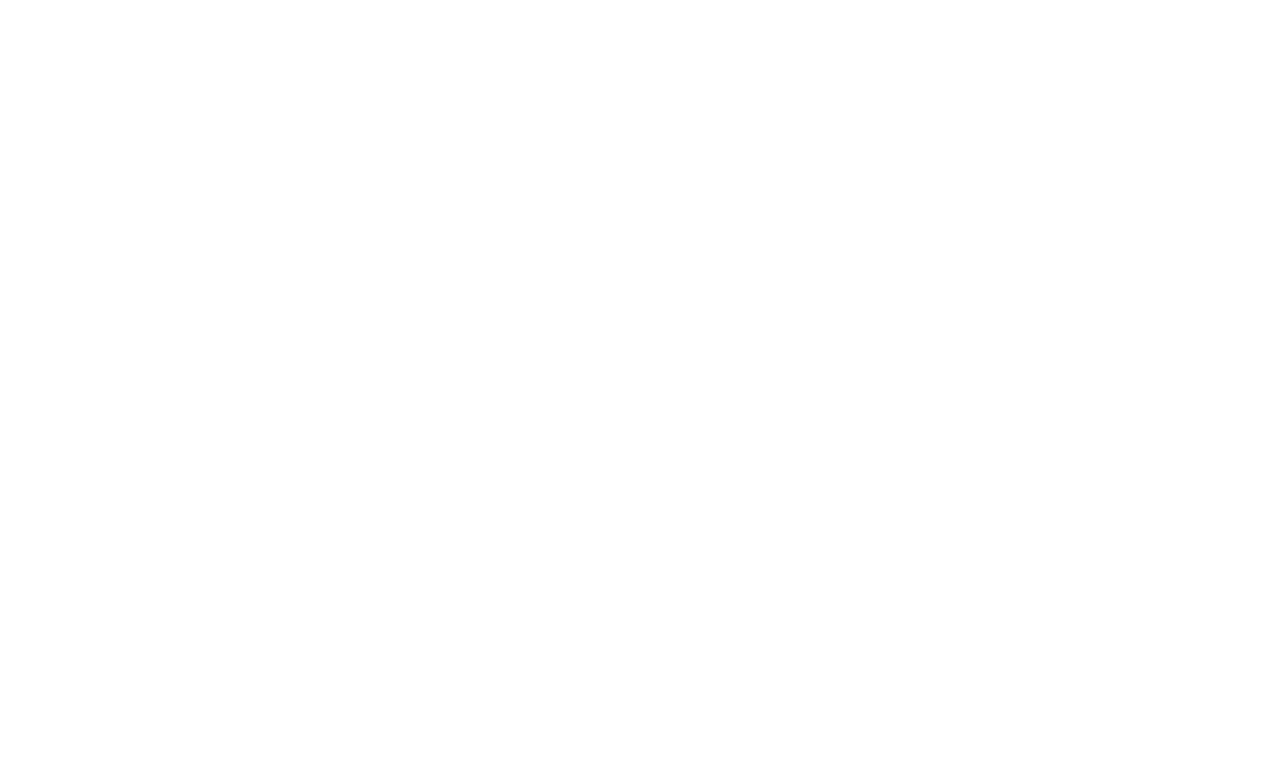
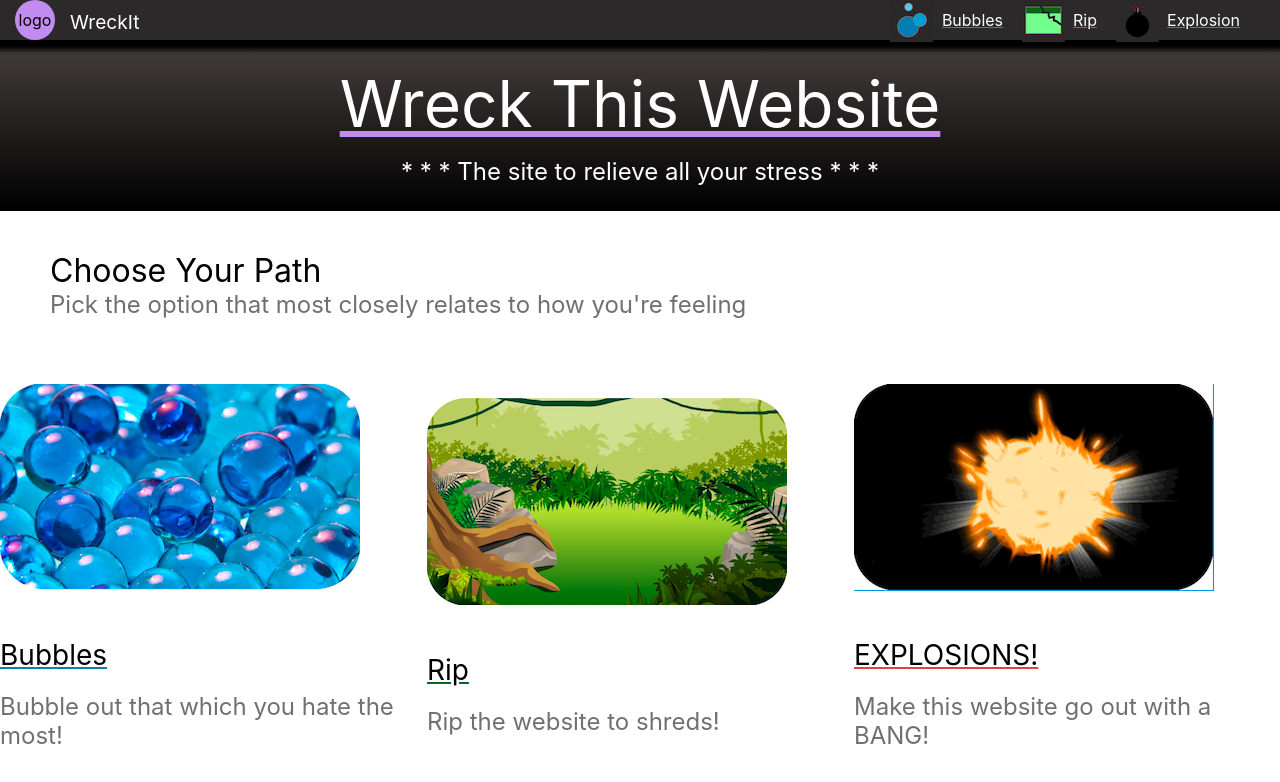
Before and after one commit to svonhatten/wreck-this, a React (Create React App) app in the folder wreck-this/: page /Home in a window 1280 px wide. Shown: the top 782 px of the page. Built offline with nearby package versions, Linux system fonts and the light colour scheme.

Commit message:
added Home to router and updated naming

```diff
--- a/wreck-this/src/App.jsx
+++ b/wreck-this/src/App.jsx
@@ -6,8 +6,9 @@
 } from "react-router-dom";
 
 
-import logo from './logo.svg';
+// import logo from './logo.svg';
 import './App.css';
+import Home from './WebPages/Home/Home';
 import BubblePage from './WebPages/Bubble/Bubble';
 import ExplosionPage from './WebPages/Explosion/Explosion';
 
@@ -16,6 +17,9 @@
     <Router>
       <div>
         <Switch>
+          <Route exact path="/Home">
+            <Home />
+          </Route>
           <Route exact path="/Bubble">
             <BubblePage />
           </Route>
--- a/wreck-this/src/WebPages/Home/Home.jsx
+++ b/wreck-this/src/WebPages/Home/Home.jsx
@@ -1,5 +1,5 @@
 import React, { Component } from 'react';
-import './styles.css';
+import './stylesHome.css';
 import bubble from './bubble.jpg';
 import rip from './rip.jpg';
 import explosion from './explosion.jpg';
@@ -13,7 +13,7 @@
             <div>
                 <div className={'home'}>
                     {/* navigation bar */}
-                    <div className={'navBarContainer'}>
+                    <div className={'navBarContainerHome'}>
                         {/* logo */}
                         <div className={'navBarLogoContainer'}>
                             <div className={'navBarLogo'}>logo</div>
@@ -36,12 +36,12 @@
                         </div>
                     </div>
                     {/* title section (the black part of screen) */}
-                    <div className={'titleContainer'}>
+                    <div className={'titleContainerHome'}>
                         <div className={'titleText'}>Wreck This Website</div>
                         <div className={'titleSubtext'}>*   *   *   The site to relieve all your stress   *   *   *</div>
                     </div>
                     {/* bottom section (everything below title section) */}
-                    <div className={'bodyContainer'}>
+                    <div className={'bodyContainerHome'}>
                         <div>
                             <div className={'bodyTitleText'}>Choose Your Path</div>
                             <div className={'bodyTitleSubtext'}>Pick the option that most closely relates to how you're feeling</div>
--- /dev/null
+++ b/wreck-this/src/WebPages/Home/stylesHome.css
@@ -0,0 +1,220 @@
+.home {
+    height: 100vh;
+    display: flex;
+    flex-direction: column;
+    justify-content: space-between;
+}
+
+.navBarContainerHome {
+    /* height: 60px; */
+    flex: 1;
+    display: flex;
+    flex-direction: row;
+    justify-content: space-between;
+    align-items: center;
+    background-color: #2B2929;
+    box-shadow: 0 5px 5px 5px #000000;
+    position:relative;
+    z-index: 10;
+}
+
+.navBarLogoContainer {
+    display: flex;
+    flex-direction: row;
+    justify-content: space-between;
+}
+
+.navBarLogo {
+    height: 40px;
+    width: 40px;
+    border-radius: 20px;
+    background-color: #C18BEF;
+    display: flex;
+    justify-content: center;
+    align-items: center;
+    margin-left: 15px;
+}
+
+.navBarText {
+    color: white;
+    font-size: 1.2rem;
+    margin-left: 15px;
+    margin-top: 10px;
+}
+
+.navBarDestr {
+    display: flex;
+    flex-direction: row;
+    justify-content: right;
+    align-items: space-between;
+    margin-right: 20px;
+}
+
+.navBarDestrLogo {
+    height: 40px;
+    max-width: 40px;
+    border-radius: 20px;
+    /* background-color: #C18BEF; */
+    display: flex;
+    justify-content: center;
+    align-items: center;
+    margin-right: 10px;
+
+}
+
+.navBarDestrText {
+    color: #707070;
+    display: flex;
+    justify-content: center;
+    align-items: center;
+    margin-right: 20px;
+    text-decoration-line: underline;
+    text-decoration-style: solid;
+    text-decoration-color: #C18BEF;
+}
+
+.titleContainerHome {
+    flex: 6;
+    display: flex;
+    flex-direction: column;
+    justify-content: center;
+    align-items: center;
+    background-image: linear-gradient(to bottom, #463E3E, #000000);
+
+}
+
+.titleText {
+    color: white;
+    text-decoration-line: underline;
+    text-decoration-style: solid;
+    text-decoration-color: #C18BEF;
+    font-size: 4.0rem;
+    padding-bottom: 15px;
+}
+
+.titleSubtext {
+    color: white;
+    font-size: 1.5rem;
+}
+
+.bodyContainerHome {
+    height: 100vh;
+    flex: 7;
+    display: flex;
+    flex-direction: column;
+    justify-content: space-between;
+    align-items: left;
+    background-color: white;
+}
+
+.bodyTitleText {
+    color: black;
+    font-size: 2.0rem;
+    margin-top: 40px;
+    margin-left: 50px;
+}
+
+.bodyTitleSubtext {
+    color: #707070;
+    font-size: 1.5rem;
+    margin-left: 50px;
+    margin-bottom: 65px;
+}
+
+.destrChoicesContainer {
+    display: flex;
+    flex-direction: row;
+    justify-content: space-evenly;
+    align-items: center;
+
+}
+
+.bubbleContainer {
+    display: flex;
+    flex-direction: column;
+    justify-content: space-evenly;
+    align-items: left;
+    margin-bottom: 50px;
+}
+
+.bubbleImage {
+    height: 244.5px;
+    width: 427px;
+    border-radius: 30px;
+    /* background-color: lightblue; */
+}
+
+.bubbleText {
+    color: black;
+    font-size: 1.75rem;
+    margin-top: 10px;
+    text-decoration-line: underline;
+    text-decoration-style: solid;
+    text-decoration-color: #107DAC;
+}
+
+.bubbleSubtext {
+    color: #707070;
+    font-size: 1.5rem;
+    margin-top: 20px;
+}
+
+.ripContainer {
+    display: flex;
+    flex-direction: column;
+    justify-content: space-evenly;
+    align-items: left;
+    margin-bottom: 50px;
+}
+
+.ripImage {
+    height: 244.5px;
+    width: 427px;
+    border-radius: 30px;
+    /* background-color: lightgreen; */
+}
+
+.ripText {
+    color: black;
+    font-size: 1.75rem;
+    margin-top: 10px;
+    text-decoration-line: underline;
+    text-decoration-style: solid;
+    text-decoration-color: #0B6623;
+}
+
+.ripSubtext {
+    color: #707070;
+    font-size: 1.5rem;
+    margin-top: 20px;
+}
+
+.explosionContainer {
+    display: flex;
+    flex-direction: column;
+    justify-content: space-evenly;
+    align-items: left;
+    margin-bottom: 50px;
+}
+
+.explosionImage {
+    height: 244.5px;
+    width: 427px;
+    border-radius: 30px;
+    /* background-color: pink; */
+}
+
+.explosionText {
+    color: black;
+    font-size: 1.75rem;
+    margin-top: 10px;
+    text-decoration-line: underline;
+    text-decoration-style: solid;
+    text-decoration-color: #DE4242;
+}
+
+.explosionSubtext {
+    color: #707070;
+    font-size: 1.5rem;
+    margin-top: 20px;
+}
```
